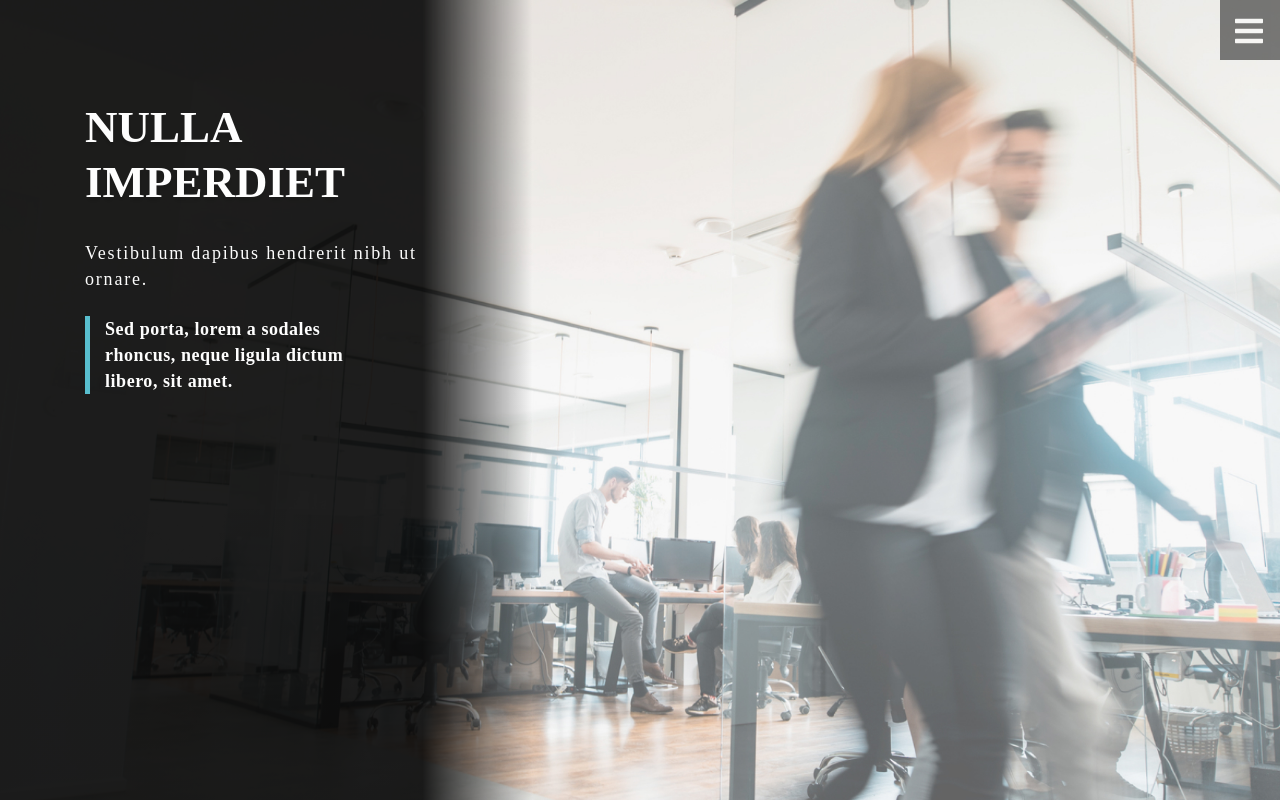
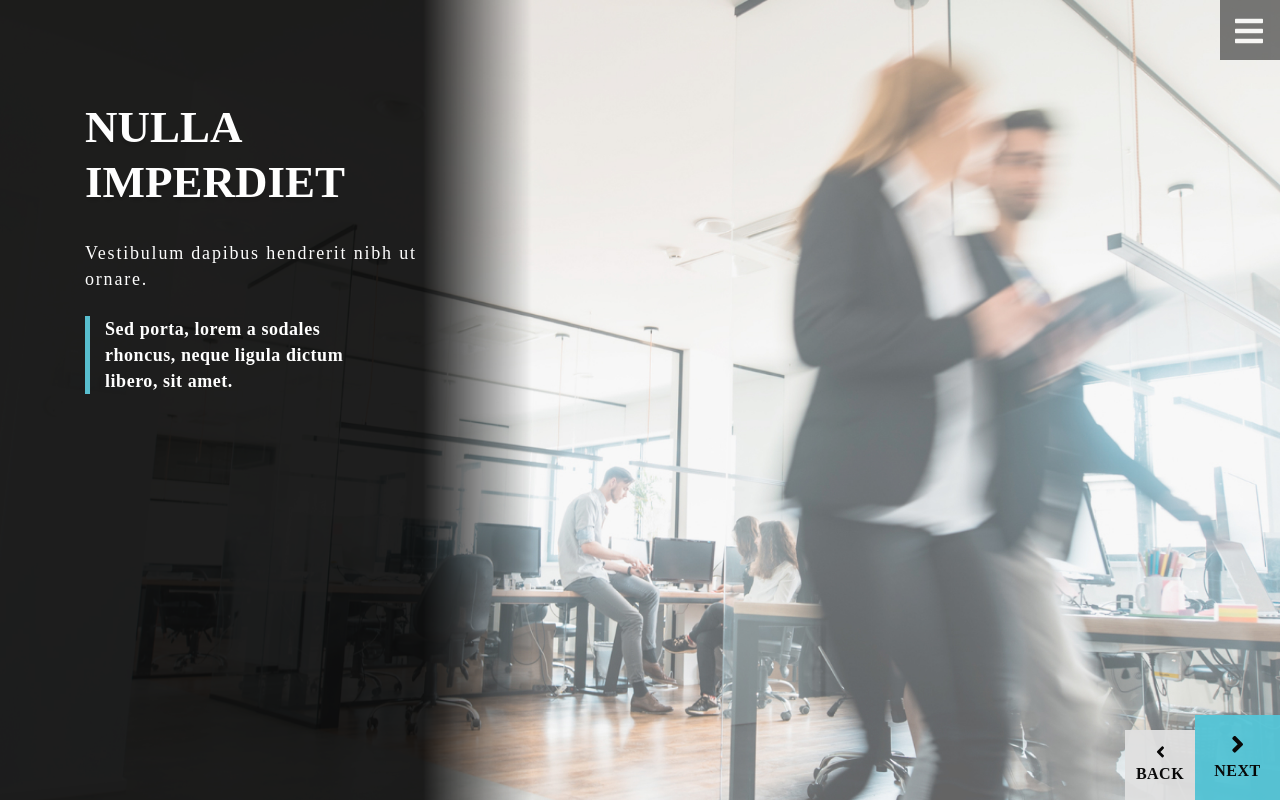
Before and after one commit to jchu521/javascript-test, a React (Create React App) app: page /topic1/1 in a window 1280 px wide. Built offline with nearby package versions, Linux system fonts and the light colour scheme.

Commit message:
Add next and back button

```diff
--- a/src/components/pages/Page/Page.jsx
+++ b/src/components/pages/Page/Page.jsx
@@ -1,4 +1,6 @@
 import React, { useEffect, useState } from "react";
+
+import { withRouter } from "react-router";
 
 import Home from "../Home/Home";
 import Topic from "../Topic/Topic";
@@ -12,28 +14,28 @@ import TopicsPage1Background from "../../../images/topic1-1-background.jpg";
 
 import "./Page.css";
 
-export default function Page({ history }) {
+function Page({ history, match }) {
   const { pathname } = history.location;
   const [page, setPage] = useState(<Home />);
+  const [backgroundImg, setBackgroundImg] = useState(HomeBackground);
 
   useEffect(() => {
     if (pathname === "/home") {
       setPage(<Home />);
-    } else if (pathname.includes("/topic1")) {
+      setBackgroundImg(HomeBackground);
+    } else if (pathname === "/topic1") {
       setPage(<Topic history={history} />);
+      setBackgroundImg(TopicsBackground);
+    } else if (pathname.includes("/topic1/")) {
+      setPage(<Topic history={history} />);
+      setBackgroundImg(TopicsPage1Background);
     }
   }, [pathname, history]);
 
   return (
     <div
       style={{
-        backgroundImage: `url(${
-          {
-            "/home": HomeBackground,
-            "/topic1": TopicsBackground,
-            "/topic1/1": TopicsPage1Background
-          }[pathname]
-        })`
+        backgroundImage: `url(${backgroundImg})`
       }}
       className="page-background"
     >
@@ -45,3 +47,5 @@ export default function Page({ history }) {
     </div>
   );
 }
+
+export default withRouter(Page);
--- a/src/components/pages/Topic/Topic.css
+++ b/src/components/pages/Topic/Topic.css
@@ -56,3 +56,50 @@
   padding-left: 15px;
   margin: 0;
 }
+
+.buttonGroup {
+  position: absolute;
+  right: 0;
+  bottom: 0;
+  display: flex;
+  align-items: flex-end;
+}
+
+.back-button {
+  display: flex;
+  flex-direction: column;
+  justify-content: center;
+  align-items: center;
+  width: 70px;
+  height: 70px;
+  cursor: pointer;
+  border: 1px solid #e0e0e0;
+  background: #e0e0e0;
+}
+
+.next-button {
+  display: flex;
+  flex-direction: column;
+  justify-content: center;
+  align-items: center;
+  width: 85px;
+  height: 85px;
+  cursor: pointer;
+  border: 1px solid #55c6d7;
+  background: #55c6d7;
+}
+
+.next-button:active {
+  opacity: 0.9;
+}
+
+.text {
+  font-family: Montserrat;
+  font-style: normal;
+  font-weight: 600;
+  font-size: 16px;
+  line-height: 26px;
+  text-align: center;
+  letter-spacing: 0.03em;
+  text-transform: uppercase;
+}
--- a/src/components/pages/Topic/Topic.jsx
+++ b/src/components/pages/Topic/Topic.jsx
@@ -1,13 +1,29 @@
 import React from "react";
 
 import { Link } from "react-router-dom";
-
+import { FontAwesomeIcon } from "@fortawesome/react-fontawesome";
+import { faAngleRight, faAngleLeft } from "@fortawesome/free-solid-svg-icons";
+import { withRouter } from "react-router";
 import logo from "../../../images/home-logo.png";
 
 import "./Topic.css";
 
-export default function Topic({ history }) {
-  const { pathname } = history.location;
+function Topic(props) {
+  const { pathname } = props.history.location;
+  const backToPerviousPage = () => {
+    const { page } = props.match.params;
+
+    if (page === "1") {
+      props.history.push("/topic1");
+    } else {
+      props.history.push(`/topic1/${page - 1}`);
+    }
+  };
+
+  const toNextPage = () => {
+    const { page } = props.match.params;
+    props.history.push(`/topic1/${parseInt(page) + 1}`);
+  };
 
   return (
     <>
@@ -30,7 +46,7 @@ export default function Topic({ history }) {
           </div>
         </>
       )}
-      {pathname === "/topic1/1" && (
+      {pathname.includes("/topic1/") && (
         <div
           style={{ width: 360, padding: "70px 0 0 85px" }}
           className="topics-context"
@@ -46,8 +62,20 @@ export default function Topic({ history }) {
               sit amet.
             </p>
           </div>
+          <div className="buttonGroup">
+            <button onClick={backToPerviousPage} className="back-button">
+              <FontAwesomeIcon icon={faAngleLeft} size="lg" />
+              <span className="text">Back</span>
+            </button>
+            <button onClick={toNextPage} className="next-button">
+              <FontAwesomeIcon icon={faAngleRight} size="2x" />
+              <span className="text">Next</span>
+            </button>
+          </div>
         </div>
       )}
     </>
   );
 }
+
+export default withRouter(Topic);
```
